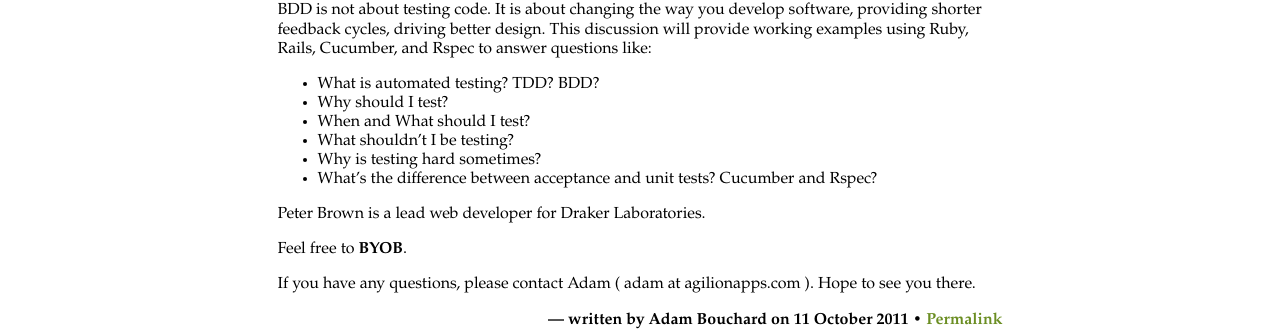
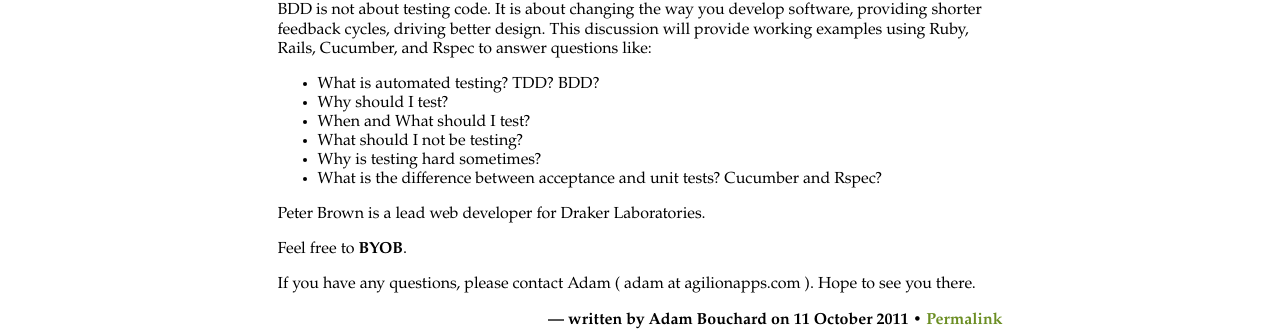
Before and after one commit to btvwag/btvwag.github.com, a Jekyll site: the page built from _posts/2011-10-11-oct26-meeting.md, in a window 1280 px wide. Shown: the part 322-653 px from the top of the page. Built offline with Jekyll 4.4.1, drawn with Linux system fonts in a browser that asks for light colours; comment, search, counter and statistics services are not loaded.

Commit message:
remove '

```diff
--- a/_posts/2011-10-11-oct26-meeting.md
+++ b/_posts/2011-10-11-oct26-meeting.md
@@ -13,9 +13,9 @@
 * What is automated testing? TDD? BDD?
 * Why should I test?
 * When and What should I test?
-* What shouldn’t I be testing?
+* What should I not be testing?
 * Why is testing hard sometimes?
-* What’s the difference between acceptance and unit tests? Cucumber and Rspec?
+* What is the difference between acceptance and unit tests? Cucumber and Rspec?
 
 Peter Brown is a lead web developer for Draker Laboratories.
 
```
